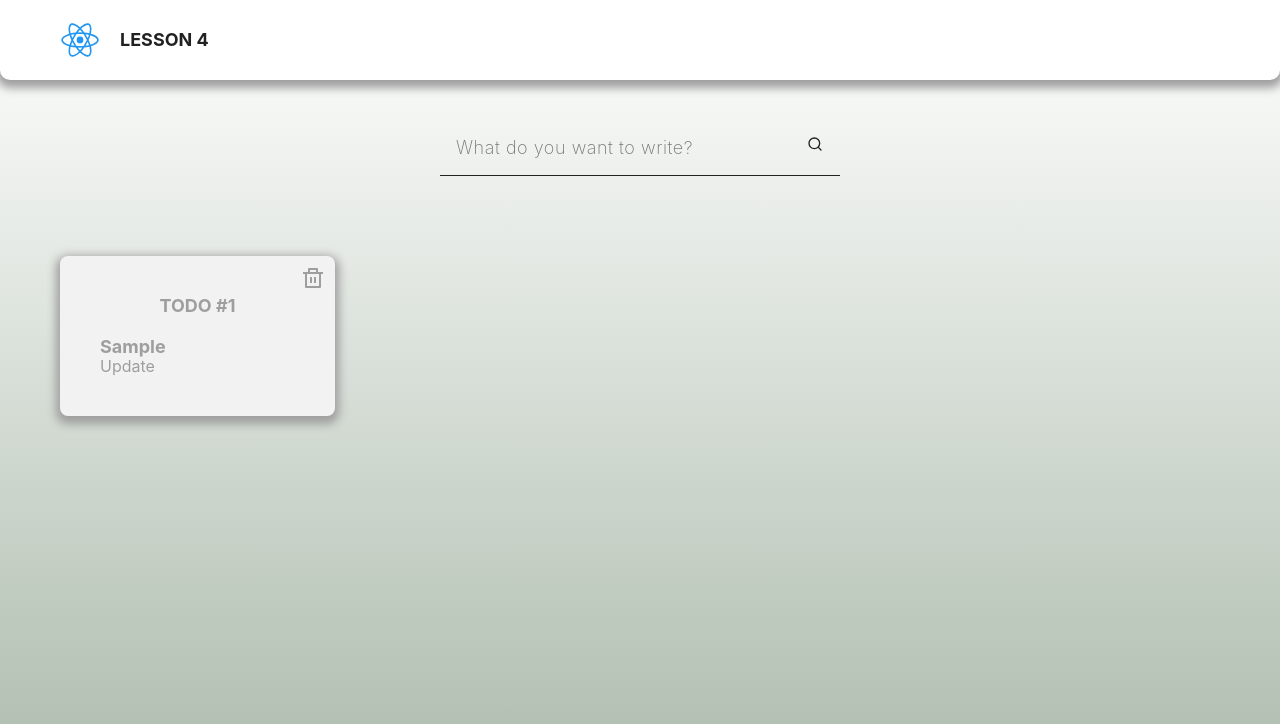
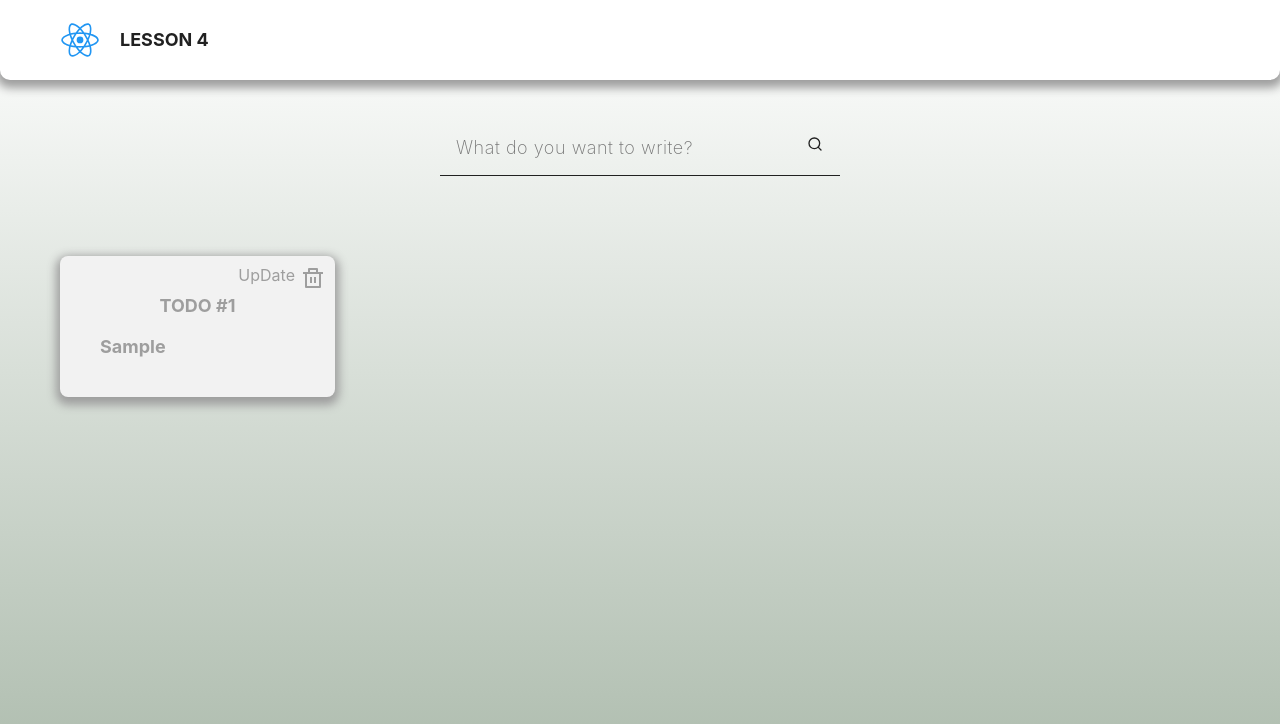
Before and after one commit to myroslav111/comandos, a React (Create React App) app: page / in a window 1280 px wide. Both pictures are taken after typing "Sample" into the empty fields and a click on the button 815 px from the left and 145 px from the top of the page. Shown: the top 724 px of the page. Built offline with nearby package versions, Linux system fonts and the light colour scheme; no server answers.

Commit message:
add fetchs

```diff
--- a/src/components/App/App.jsx
+++ b/src/components/App/App.jsx
@@ -15,6 +15,40 @@ export class App extends Component {
     if (todos) {
       this.setState(() => ({ todos }));
     }
+    if (navigator.geolocation) {
+      navigator.geolocation.getCurrentPosition(position => {
+        const latitude = position?.coords?.latitude;
+        const longitude = position?.coords?.longitude;
+        console.log('latitude', latitude);
+        console.log('longitude', longitude);
+        const apiKey = 'd4683b09d0c94ec0aebf0b2e043decbf';
+        const urlPosition = `https://api.opencagedata.com/geocode/v1/json?q=${latitude}+${longitude}&key=${apiKey}&language=en`;
+
+        fetch(urlPosition)
+          .then(response => {
+            if (!response.ok) {
+              throw new Error(response.status);
+            }
+            return response.json();
+          })
+          .then(data =>
+            console.log(data.results[0].annotations.currency.iso_code)
+          );
+      });
+    }
+
+    var myHeaders = new Headers();
+    myHeaders.append('apikey', 'Bqf0jgud3HsN3E435u3LbG7qgqDyjvOj');
+
+    var requestOptions = {
+      method: 'GET',
+      redirect: 'follow',
+      headers: myHeaders,
+    };
+    fetch('https://api.apilayer.com/exchangerates_data/symbols', requestOptions)
+      .then(response => response.text())
+      .then(result => console.log(result))
+      .catch(error => console.log('error', error));
   }
   componentDidUpdate(prevProps, prevState) {
     const { todos } = this.state;
@@ -40,9 +74,11 @@ export class App extends Component {
   };
 
   render() {
+    console.log(navigator);
     return (
       <>
         <Header />
+
         <Section>
           <Container>
             <SearchForm onSubmit={this.handleSubmit} />
--- a/src/components/Todo/Todo.jsx
+++ b/src/components/Todo/Todo.jsx
@@ -1,10 +1,10 @@
 import { RiDeleteBinLine } from 'react-icons/ri';
 import { Text } from 'components';
-import { DeleteButton, TodoWrapper } from './Todo.styled';
+import { DeleteButton, TodoWrapper, UpDateButton } from './Todo.styled';
 import { useDispatch } from 'react-redux';
 import { deleteTodo, updateTodo } from 'redux/todoSlice';
 import { useState } from 'react';
-import { useContext } from 'react';
+// import { useContext } from 'react';
 
 export const Todo = ({ text, counter, onClick, id }) => {
   const [isUpdate, setIsUpdate] = useState(false);
@@ -40,9 +40,9 @@ export const Todo = ({ text, counter, onClick, id }) => {
           <RiDeleteBinLine size={24} />
         </DeleteButton>
         {!isUpdate && (
-          <button type="button" onClick={handleUpdateTodo}>
-            Update
-          </button>
+          <UpDateButton type="button" onClick={handleUpdateTodo}>
+            UpDate
+          </UpDateButton>
         )}
 
         {isUpdate && (
--- a/src/components/Todo/Todo.styled.jsx
+++ b/src/components/Todo/Todo.styled.jsx
@@ -26,6 +26,20 @@ export const DeleteButton = styled.button`
   }
 `;
 
+export const UpDateButton = styled.button`
+  position: absolute;
+  top: 0;
+  right: 30px;
+
+  padding: ${({ theme }) => theme.spacing(2.5)};
+  transition: transform ${({ theme }) => theme.animation.cubicBezier};
+
+  &:hover,
+  &:focus {
+    transform: scale(1.05);
+  }
+`;
+
 export const EditButton = styled.button`
   position: absolute;
   bottom: 0;
```
